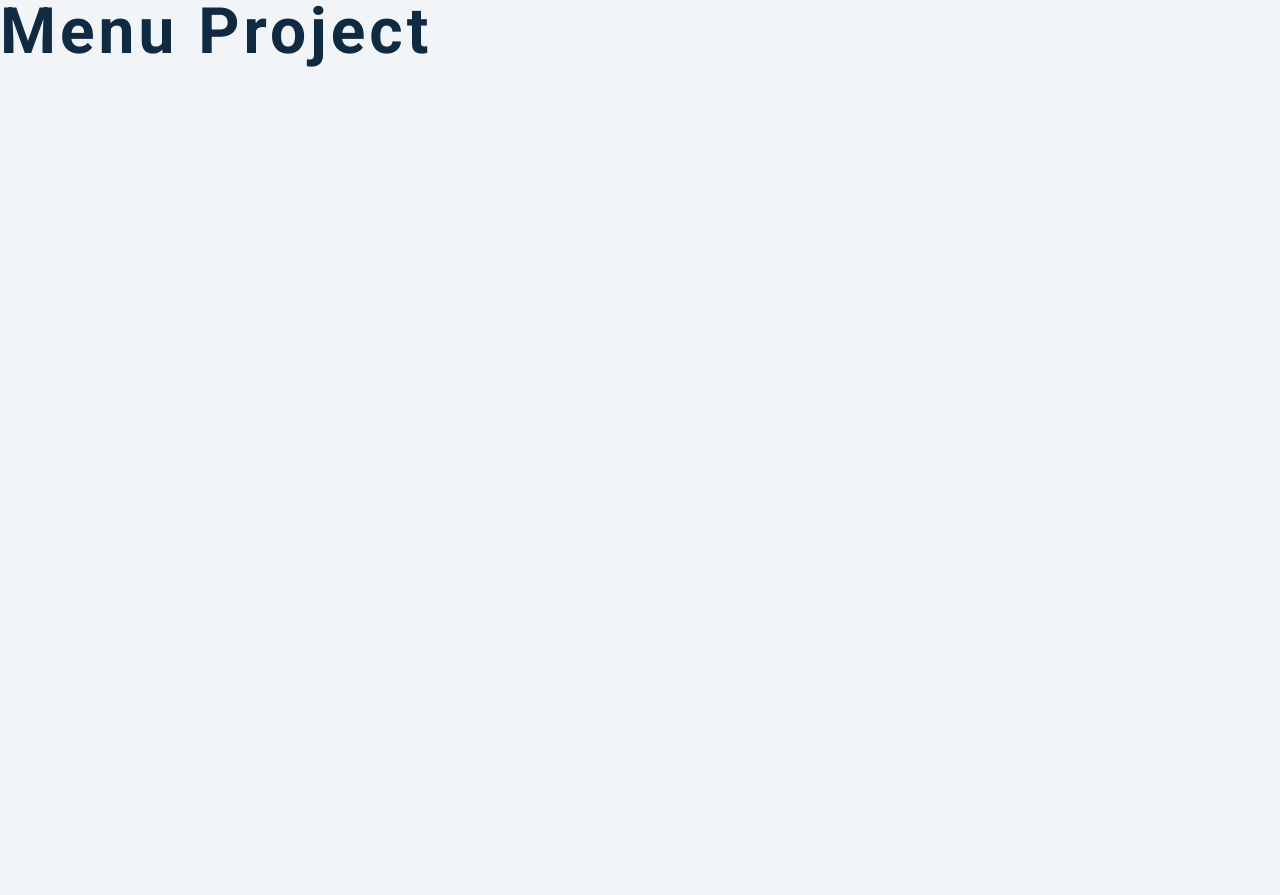
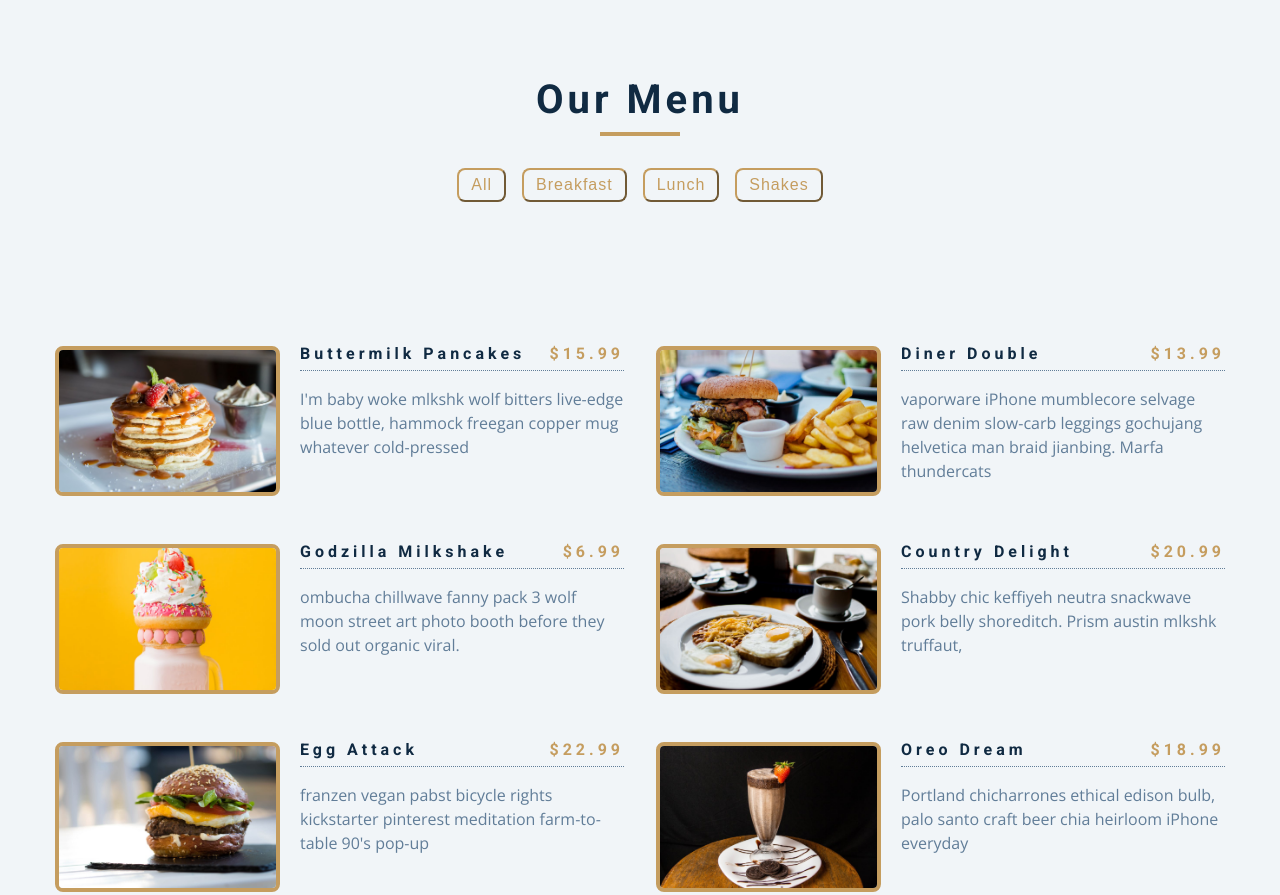
Before and after one commit to AnnaKus5/learning-mini-projects, a plain HTML site: page Menu/index.html in a window 1280 px wide. Shown: the top 895 px of the page. Before the commit the page ends 800 px from the top, so only its background shows below. Drawn offline with nearby package versions, Linux system fonts and the light colour scheme.

Commit message:
Add elements and events

```diff
--- a/Menu/app.js
+++ b/Menu/app.js
@@ -72,3 +72,69 @@ const menu = [
     desc: `skateboard fam synth authentic semiotics. Live-edge lyft af, edison bulb yuccie crucifix microdosing.`,
   },
 ];
+
+
+window.addEventListener("DOMContentLoaded", () => {
+  loadMenu(menu);
+  loadBtnMenu();
+});
+
+let sectionCenter = document.querySelector(".section-center");
+
+
+function loadMenu(menu) {
+  let listOfMeals = menu.map(item => {
+    return `
+    <article class="menu-item">
+        <img src="${item.img}" alt="${item.title}" class="photo">
+        <div class="item-info">
+          <header>
+            <h4>${item.title}</h4>
+            <h4 class="price">$${item.price}</h4>
+          </header>
+          <p class="item-text">${item.desc}</p>
+        </div>
+      </article>`
+  }).join("");
+
+  sectionCenter.innerHTML = listOfMeals;
+
+}
+
+function loadBtnMenu () {
+
+  addBtns();
+  addBtnsEvents();
+
+  function addBtns() {
+    let btnContainer = document.querySelector(".btn-container");
+
+    let categories = new Set(menu.map(item => item.category));
+
+    categories.forEach(item => {
+      let btn = document.createElement("button");
+      btn.classList.add("filter-btn");
+      btn.textContent = item;
+      btnContainer.append(btn);
+    });
+
+  }
+
+  function addBtnsEvents() {
+    let btns = document.querySelectorAll("button");
+
+    btns.forEach(btn => {
+      btn.addEventListener("click", (e) => {
+        let category = e.currentTarget.textContent;
+        if (category === "all") {
+          loadMenu(menu);
+        }
+        else {
+          let categoryMenu = menu.filter(item => item.category === category);
+          loadMenu(categoryMenu);
+        }
+      })
+    })
+    console.log(btns)
+  }
+}
--- a/Menu/index.html
+++ b/Menu/index.html
@@ -13,7 +13,27 @@
     <link rel="stylesheet" href="styles.css" />
   </head>
   <body>
-    <h1>menu project</h1>
+    <section class="menu">
+        <div class="title">
+            <h2>Our Menu</h2>
+            <div class="underline"></div>
+        </div>
+        <div class="btn-container">
+          <button class="filter-btn">all</button>
+        </div>
+    </section>
+    <div class="section-center">
+      <article class="menu-item">
+        <img src="menu-item.jpeg" alt="menu-item" class="photo">
+        <div class="item-info">
+          <header>
+            <h4>Pancakes</h4>
+            <h4 class="price">$15</h4>
+          </header>
+          <p class="item-text">Lorem ipsum dolor sit amet consectetur, adipisicing elit. Nobis consequuntur eveniet impedit itaque excepturi consectetur maxime corrupti officiis perferendis rem.</p>
+        </div>
+      </article>
+    </div>
     <!-- javascript -->
     <script src="app.js"></script>
   </body>
```
